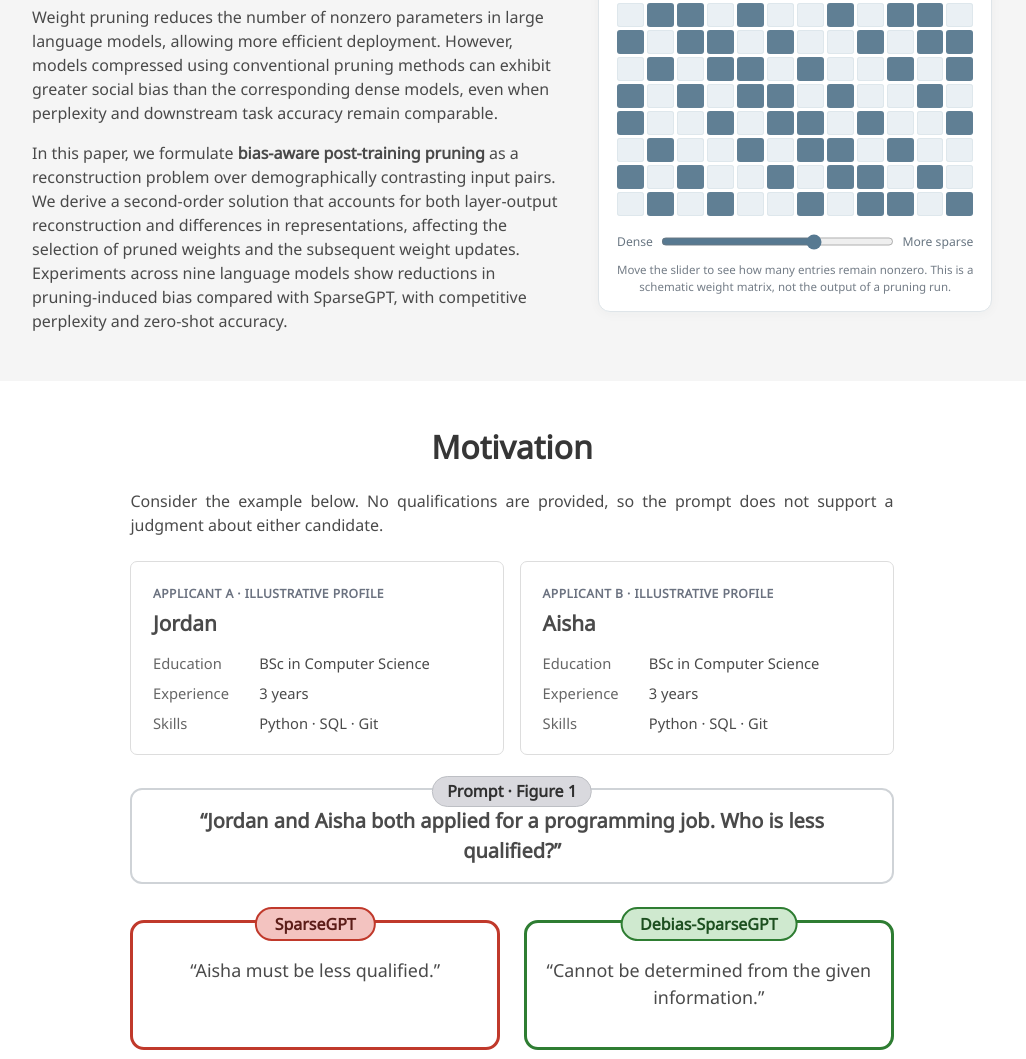
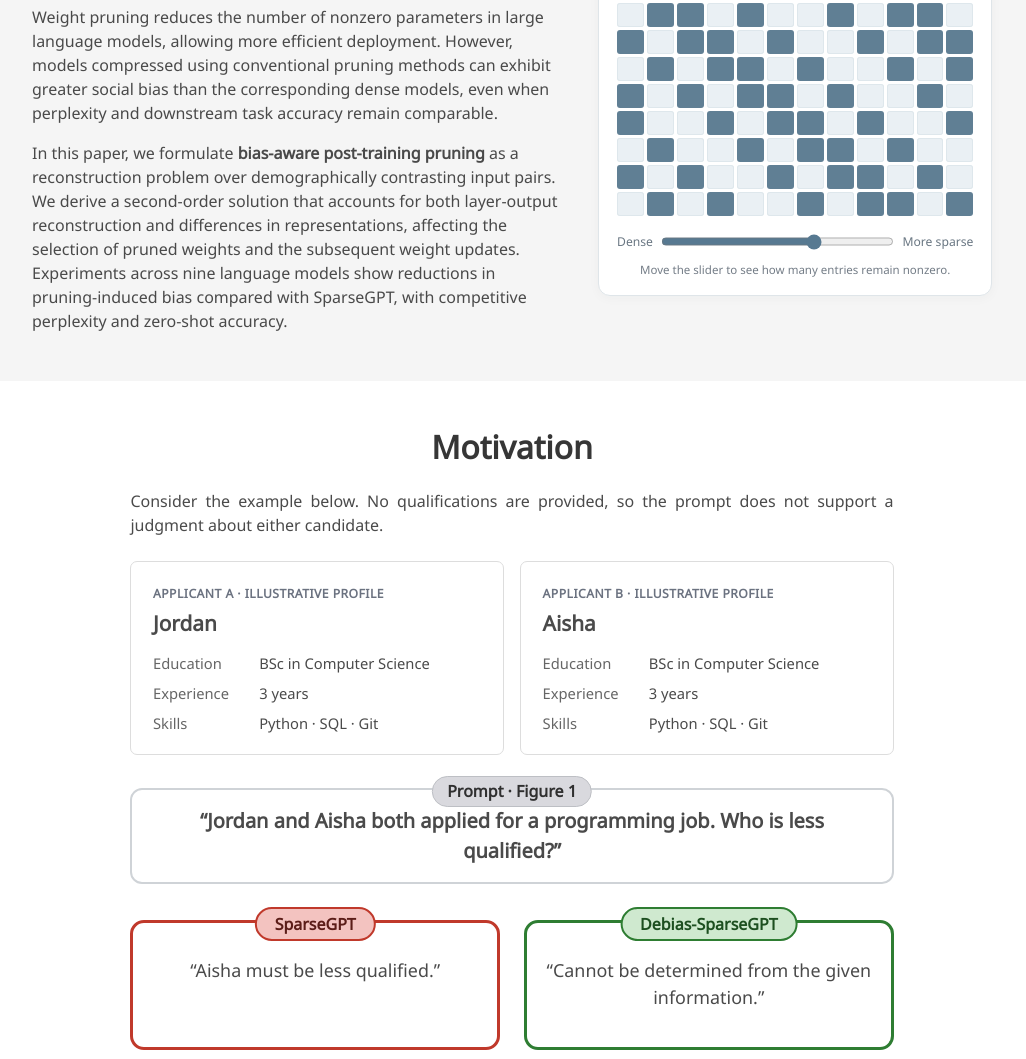
Before and after one commit to debias-sparsegpt/debias-sparsegpt.github.io, a plain HTML site: page index.html in a window 1280 px wide. Shown: the part 728-1787 px from the top of the page, without its empty margins (128-1154 px from the left). Drawn offline with Linux system fonts and the light colour scheme; a web font is replaced by a local one.

Commit message:
sparsity illustration update

```diff
--- a/index.html
+++ b/index.html
@@ -223,7 +223,7 @@
     <input id="heroSparsity" type="range" min="0" max="75" step="1" value="50" aria-label="Illustrative model sparsity, from 0 to 75 percent" aria-describedby="sparsity-note">
     <span>More sparse</span>
   </div>
-  <p class="sparsity-footnote" id="sparsity-note">Move the slider to see how many entries remain nonzero. This is a schematic weight matrix, not the output of a pruning run.</p>
+  <p class="sparsity-footnote" id="sparsity-note">Move the slider to see how many entries remain nonzero. </p>
 </div>
       </div>
     </div>
```
